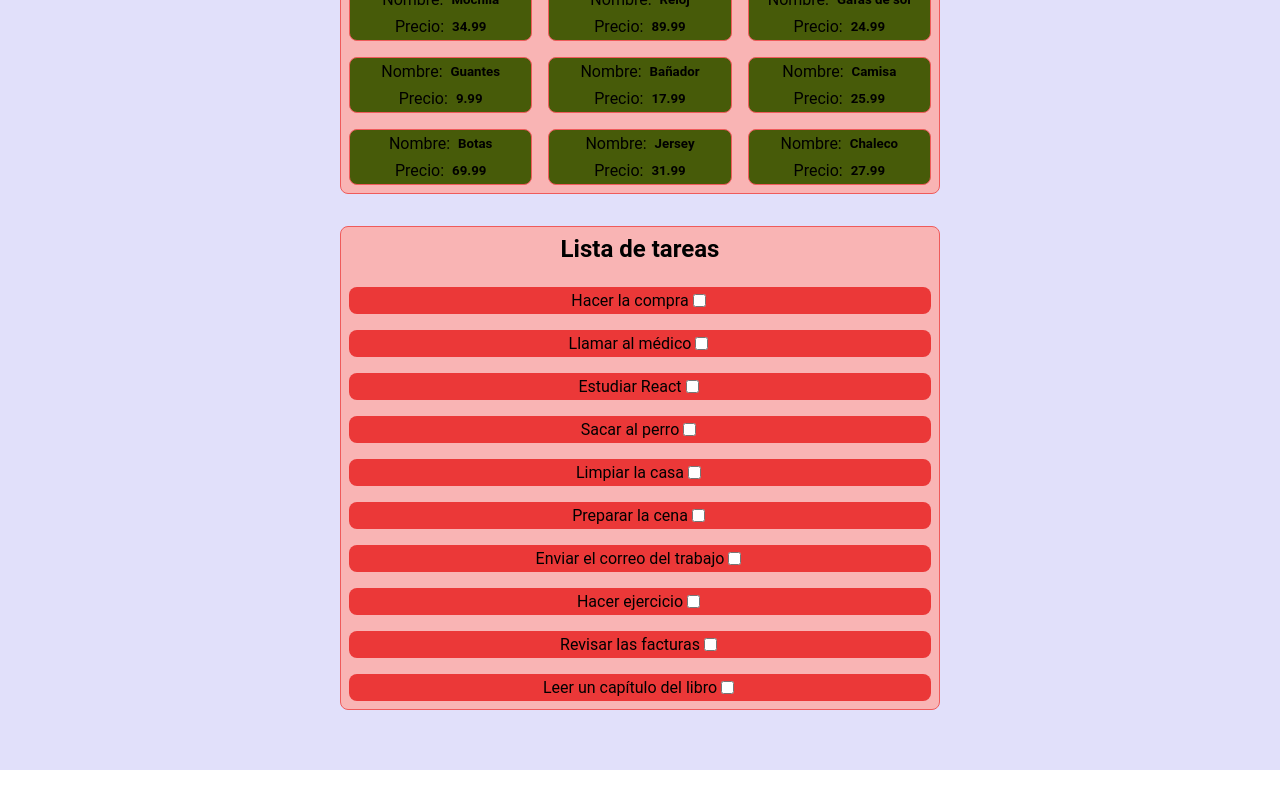
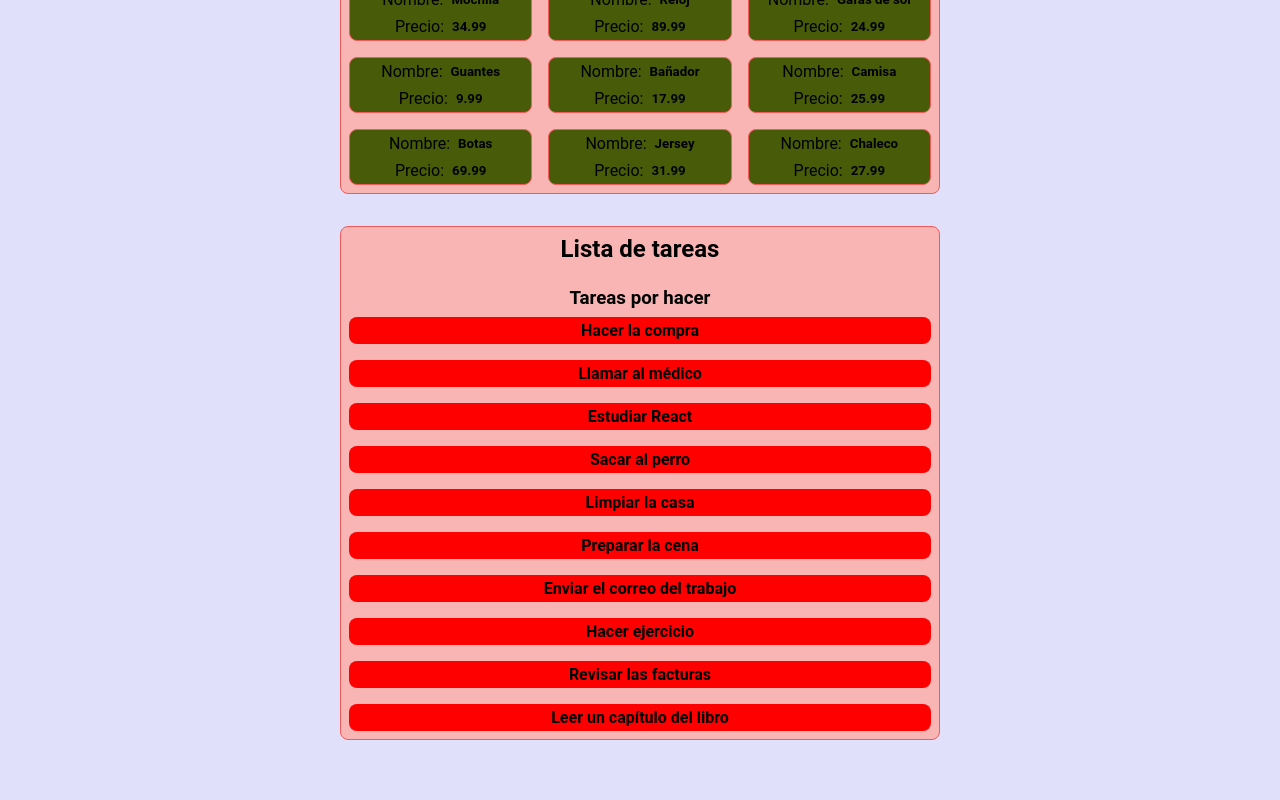
Before and after one commit to javier-ibanez-vizuete/react-condicionales-listas, a React (Vite) app: page / in a window 1280 px wide. Shown: the part 809-1609 px from the top of the page. Before the commit the page ends 1579 px from the top, so only its background shows below. Built offline with nearby package versions, Linux system fonts and the light colour scheme.

Commit message:
feat(app): change input on <li> to improve functions and render, also add another array for completed task

```diff
--- a/src/components/TaskList/TaskList.css
+++ b/src/components/TaskList/TaskList.css
@@ -1,3 +1,17 @@
-.task-to-do {
-    background-color: rgb(235, 56, 56);
+.list-container {
+	display: flex;
+	flex-direction: column;
+	gap: 0.5rem;
 }
+
+.list-container > .subtitle {
+	align-self: center;
+}
+
+.not-done-task {
+	background-color: red;
+}
+
+.done-task {
+	background-color: green;
+}
--- a/src/components/TaskList/TaskList.jsx
+++ b/src/components/TaskList/TaskList.jsx
@@ -2,35 +2,63 @@ import { useState } from "react";
 import { tasks } from "../../utils/tasks/tasks";
 import "./TaskList.css";
 
+const completedTasks = [];
+
 export const TaskList = () => {
 	const [tasksToDo, setTasksToDo] = useState(tasks);
-	const [done, setDone] = useState(false);
+	const [tasksDone, setTasksDone] = useState(completedTasks);
 
-	const handleInputChange = (event) => {
-		const { checked } = event.target;
+	const handleUnDoneTask = (id) => {
+		const currentTask = tasksToDo.find((task) => task.id === id);
+		const filteredTasks = tasksToDo.filter((task) => task.id !== id);
 
-		console.log("Cambiando el input");
+		setTasksToDo(filteredTasks);
+		setTasksDone((prev) => [...prev, currentTask]);
+	};
+
+	const handleDoneTask = (id) => {
+		const currentTask = tasksDone.find((task) => task.id === id);
+		const filteredTasks = tasksDone.filter((task) => task.id !== id);
+
+		setTasksDone(filteredTasks);
+		setTasksToDo((prev) => [...prev, currentTask]);
 	};
 
 	return (
 		<div className="exercise-container">
 			<h2 className="title">Lista de tareas</h2>
+			{tasksToDo.length > 0 && (
+				<div className="list-container">
+					<h3 className="subtitle">Tareas por hacer</h3>
 					<ul className="list-item">
-				{tasksToDo.map((tarea) => {
+						{tasksToDo.map((task) => {
 							return (
-						<li key={tarea.id} className={done ? "item" : "item task-to-do"}>
-							<label htmlFor={tarea.id}>{tarea.title}</label>
-							<input
-								type="checkbox"
-								name={tarea.title}
-								id={tarea.id}
-								value={done}
-								onChange={handleInputChange}
-							/>
+								<li
+									key={task.id}
+									className="not-done-task item"
+									onClick={() => handleUnDoneTask(task.id)}
+								>
+									<h4>{task.title}</h4>
 								</li>
 							);
 						})}
 					</ul>
 				</div>
+			)}
+			{tasksDone.length > 0 && (
+				<div className="list-container">
+					<h3 className="subtitle">Tareas completadas</h3>
+					<ul className="list-item">
+						{tasksDone.map((task) => {
+							return (
+								<li key={task.id} className="done-task item" onClick={() => handleDoneTask(task.id)}>
+									<h4>{task.title}</h4>
+								</li>
+							);
+						})}
+					</ul>
+				</div>
+			)}
+		</div>
 	);
 };
--- a/src/index.css
+++ b/src/index.css
@@ -149,3 +149,7 @@ h1 {
 	padding: var(--spacing-xs);
 	border-radius: 0.5rem;
 }
+
+.item:active {
+	box-shadow: inset 0px 0px 5px 1px rgba(0, 0, 0, 0.5);
+}
```
Lines whose indentation alone changed are shown as unchanged.
